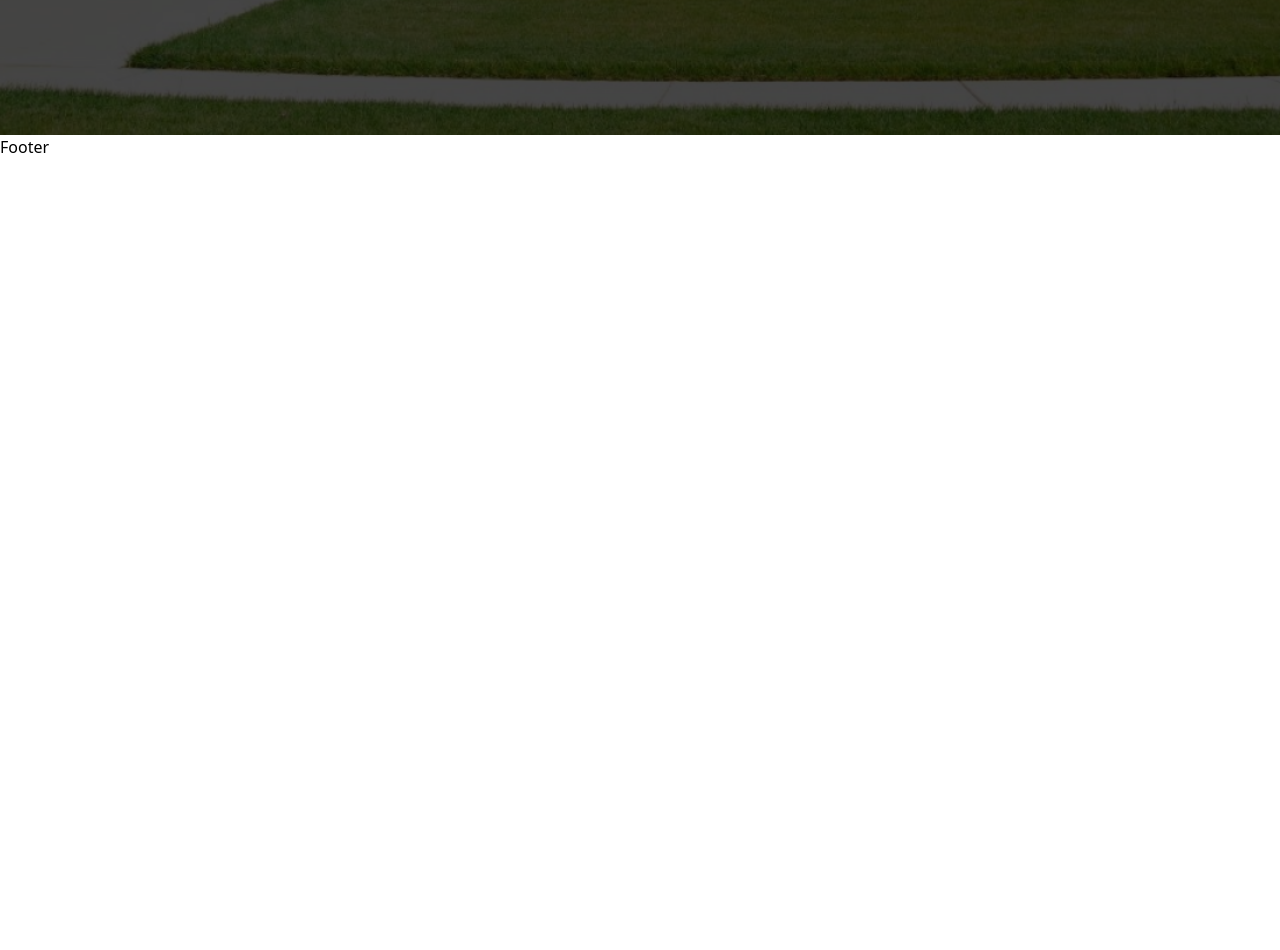
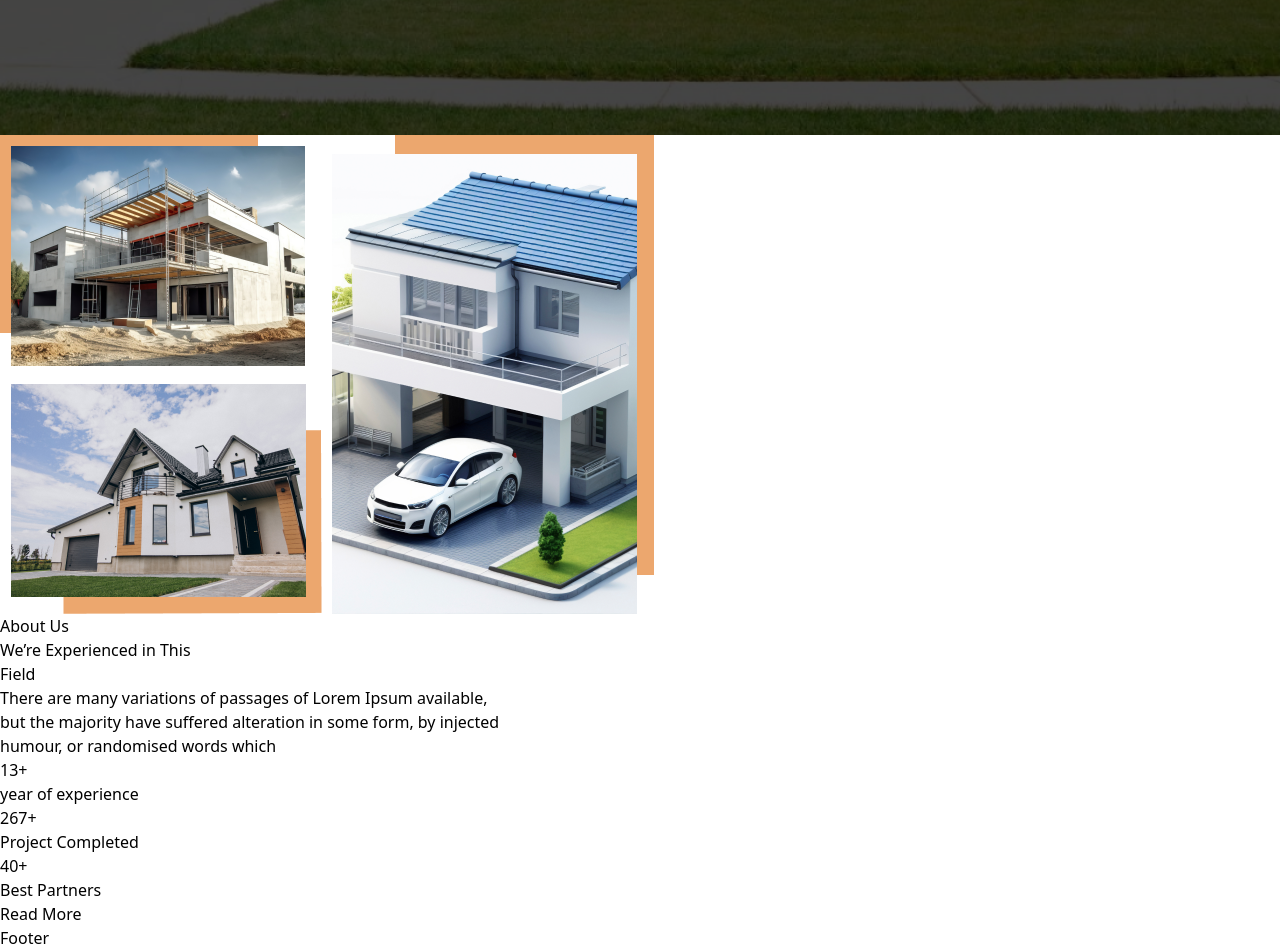
Before and after one commit to Omarabdullah99/landing-task, a React (Vite) app: page / in a window 1280 px wide. Shown: the part 1040-1990 px from the top of the page. Before the commit the page ends 1199 px from the top, so only its background shows below. Built offline with nearby package versions, Linux system fonts and the light colour scheme.

Commit message:
About section added

```diff
--- /dev/null
+++ b/src/components/Home/About.jsx
@@ -0,0 +1,56 @@
+import React from "react";
+import exprience_left from "../../assets/experience-left.png";
+
+const About = () => {
+  const experienceList = [
+    {
+      number: 13,
+      title: "year of experience",
+    },
+    {
+      number: 267,
+      title: "Project Completed",
+    },
+    {
+      number: 40,
+      title: "Best Partners",
+    },
+  ];
+  return (
+    <div className="services my-[110px] ">
+      <div className="container-sectionn w-[90%] m-auto">
+        <div className="about-content flex flex-col lg:flex-row items-center justify-between">
+          <div className="left-content mb-6 lg:mb-0 lg:w-1/2">
+            <img className="h-[460px]" src={exprience_left} alt="" />
+          </div>
+          <div className="right-content lg:w-1/2">
+            <h3 className="text-[#B68053] font-[500] mb-3">About Us</h3>
+            <h2 className=" md:text-[24px] leading-8 lg:text-[44px] lg:leading-[65px] mb-14px font-bold">
+              We’re Experienced in This <br /> Field{" "}
+            </h2>
+            <p className="text-[#000000A8] font-[400] leading-7 text-[18px] mb-4 ">
+              There are many variations of passages of Lorem Ipsum available, <br />
+              but the majority have suffered alteration in some form, by
+              injected <br /> humour, or randomised words which{" "}
+            </p>
+            <div className="experience flex items-center gap-8 mb-[38px]">
+              {experienceList.map((experience) => (
+                <div>
+                  <p className="text-xl font-bold text-[#ECA76E] mb-3">
+                    {experience.number}+
+                  </p>
+                  <p className="text-[12px] md:text-[15px] font-bold">{experience.title}</p>
+                </div>
+              ))}
+            </div>
+            <button className="bg-[#ECA76E] rounded-[2px] text-white px-4 py-3">
+              Read More
+            </button>
+          </div>
+        </div>
+      </div>
+    </div>
+  );
+};
+
+export default About;
--- a/src/components/Home/Banner.jsx
+++ b/src/components/Home/Banner.jsx
@@ -5,7 +5,7 @@ import video_banner from "../../assets/video-banner.png";
 const Banner = () => {
   return (
     <div className="home-banner-section h-screen flex items-center">
-      <div className="container w-[90%] m-auto">
+      <div className="container-sectionn w-[90%] m-auto">
         <div className="banner-content flex flex-col lg:flex-row items-center justify-around">
           <div className="left mb-6 lg:mb-0 z-10">
             <h1 className="text-[32px] lg:text-[59px] mb-5 text-white  font-blod leading-10 lg:leading-[86px]">
--- a/src/pages/Home.jsx
+++ b/src/pages/Home.jsx
@@ -1,10 +1,12 @@
 import React from 'react'
 import Banner from '../components/Home/Banner'
+import Aboout from '../components/Home/About'
 
 const Home = () => {
   return (
     <div>
       <Banner />
+      <Aboout />
     </div>
   )
 }
```
Also changed, not shown: src/assets/experience-left.png (added).
